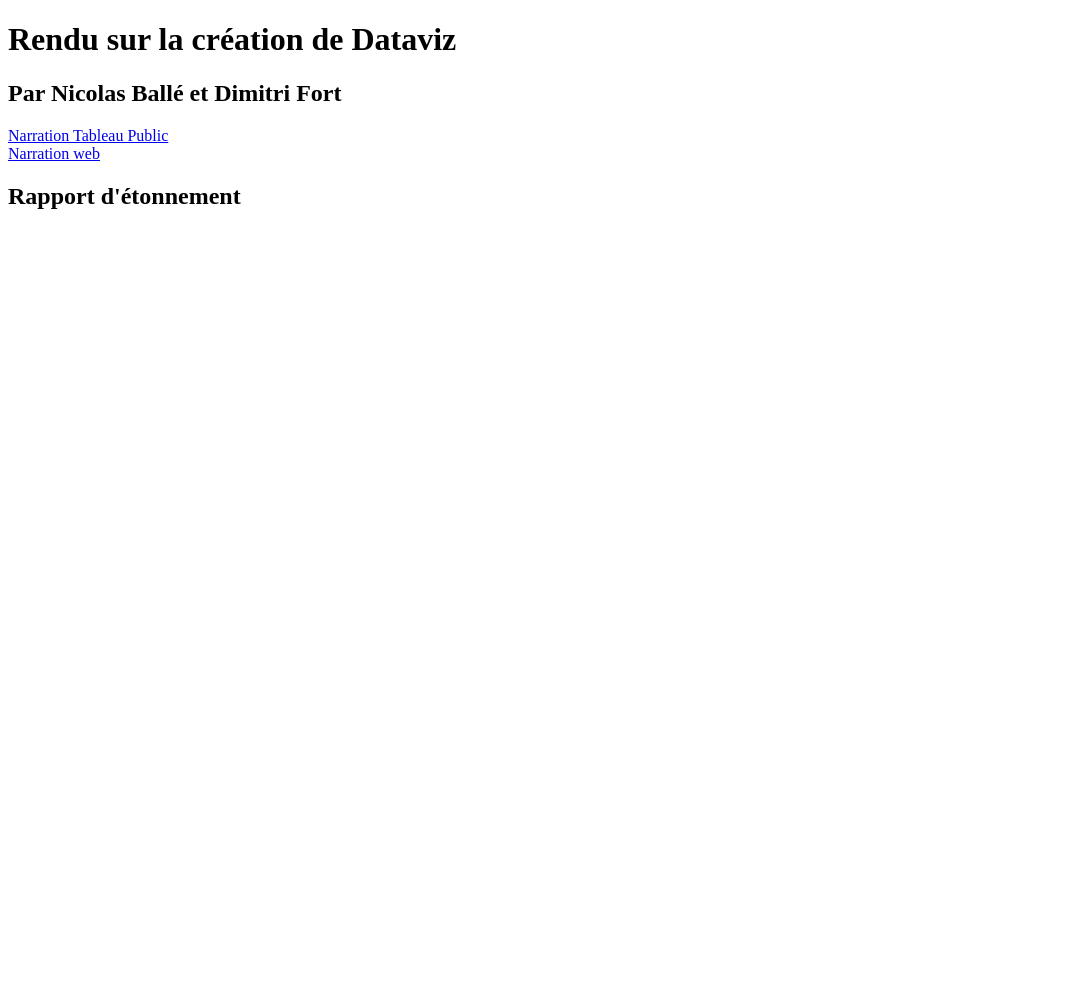
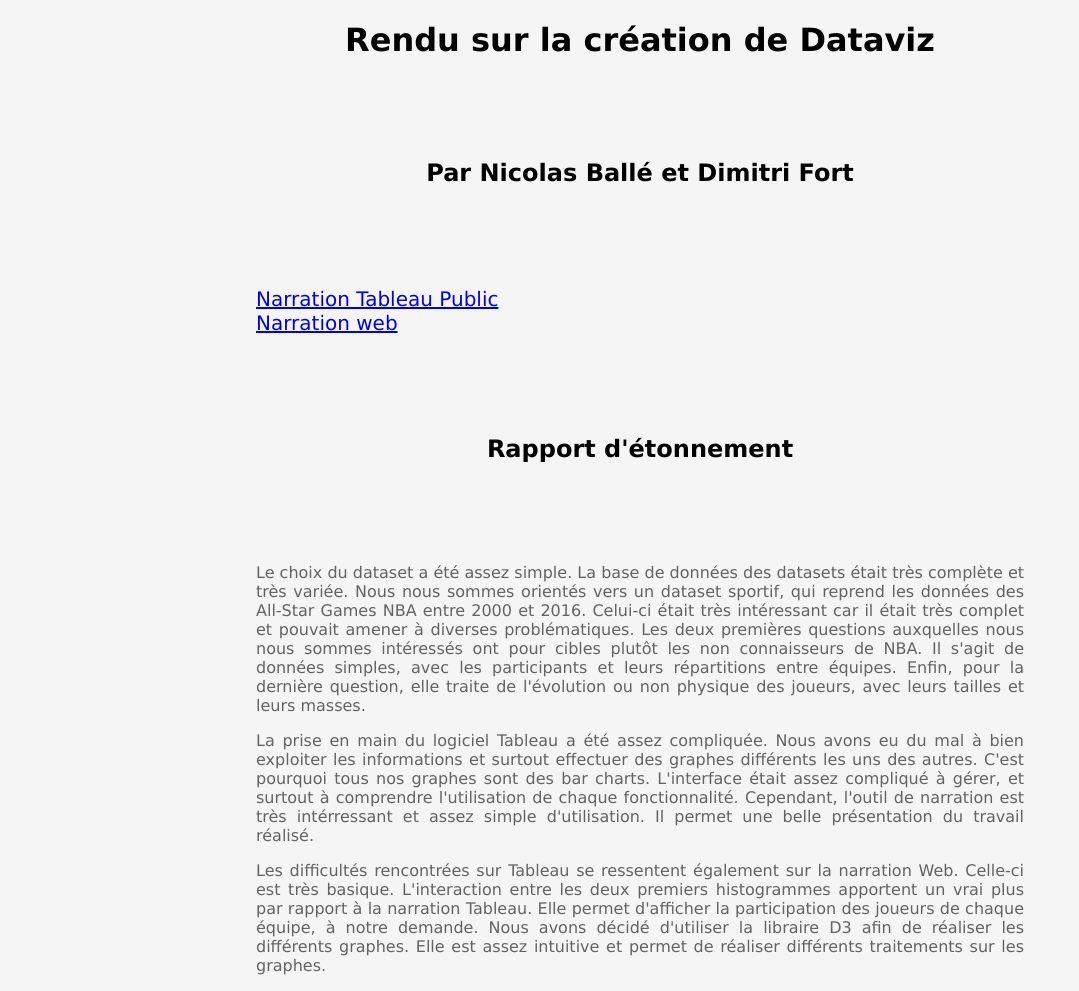
Before and after one commit to dimfort/dimfort.github.io, a plain HTML site: page index.html in a window 1280 px wide. Shown: the whole page, without its empty margins (0-1079 px from the left). Before the commit the page ends 800 px from the top, so only its background shows below. Drawn offline with Linux system fonts and the light colour scheme.

Commit message:
CSS fait

```diff
--- /dev/null
+++ b/index.css
@@ -0,0 +1,31 @@
+body
+{
+    background-color:  #f5f5f5 ;
+    font-family: Verdana, sans-serif;
+    margin-left: auto;
+    margin-right: auto;
+    width: 60%;
+}
+
+p
+{
+    color:  #636363; font: Verdana;
+    text-align:justify;
+}
+
+h1{
+    text-align:center;
+}
+
+h2
+{
+    text-align:center;
+    margin-top: 100px;
+    margin-bottom: 100px;
+}
+
+a
+{
+    font-size: 20px;
+    text-align: center;
+}
--- a/index.html
+++ b/index.html
@@ -3,6 +3,7 @@
   <head>
     <meta charset="utf-8">
     <title>Rendu Dataviz | Ballé - Fort</title>
+    <link rel="stylesheet" type="text/css" href="index.css">
   </head>
   <body>
     <h1>Rendu sur la création de Dataviz</h1>
@@ -10,5 +11,27 @@
     <a target="_blank" href="https://public.tableau.com/profile/dimitri.fort#!/vizhome/nba_all-star_games_2000_2016/Histoire1?publish=yes">Narration Tableau Public</a> </br>
     <a target="_blank" href="narration.html">Narration web</a> </br>
     <h2>Rapport d'étonnement</h2>
+    <p>
+
+      Le choix du dataset a été assez simple. La base de données des datasets était très complète et très variée. Nous nous sommes orientés vers un dataset sportif,
+      qui reprend les données des All-Star Games NBA entre 2000 et 2016. Celui-ci était très intéressant car il était très complet et pouvait amener à diverses problématiques.
+      Les deux premières questions auxquelles nous nous sommes intéressés ont pour cibles plutôt les non connaisseurs de NBA. Il s'agit de données simples, avec les participants
+      et leurs répartitions entre équipes. Enfin, pour la dernière question, elle traite de l'évolution ou non physique des joueurs, avec leurs tailles et leurs masses.
+    </p>
+
+<p>
+
+La prise en main du logiciel Tableau a été assez compliquée. Nous avons eu du mal à bien exploiter les informations et surtout effectuer des graphes différents les uns des autres.
+C'est pourquoi tous nos graphes sont des bar charts. L'interface était assez compliqué à gérer, et surtout à comprendre l'utilisation de chaque fonctionnalité. Cependant,
+l'outil de narration est très intérressant et assez simple d'utilisation. Il permet une belle présentation du travail réalisé.
+
+</p>
+<p>
+
+Les difficultés rencontrées sur Tableau se ressentent également sur la narration Web. Celle-ci est très basique. L'interaction entre les deux premiers histogrammes apportent un vrai plus
+ par rapport à la narration Tableau. Elle permet d'afficher la participation des joueurs de chaque équipe, à notre demande. Nous avons décidé d'utiliser la libraire D3 afin de réaliser
+ les différents graphes. Elle est assez intuitive et permet de réaliser différents traitements sur les graphes.
+
+    </p>
   </body>
 </html>
--- /dev/null
+++ b/narration.css
@@ -0,0 +1,26 @@
+body
+{
+    background-color:  #f5f5f5 ;
+    font-family: Verdana, sans-serif;
+    margin-left: auto;
+    margin-right: auto;
+    width: 80%;
+}
+
+p
+{
+    color:  #636363; font: Verdana;
+    text-align:justify;
+}
+
+h1{
+    text-align:center;
+}
+
+h2
+{
+    text-align:center;
+
+    margin-top: 70px;
+    margin-bottom: 70px;
+}
```
Also changed, not shown: narration.html (+10 -8 lines).
